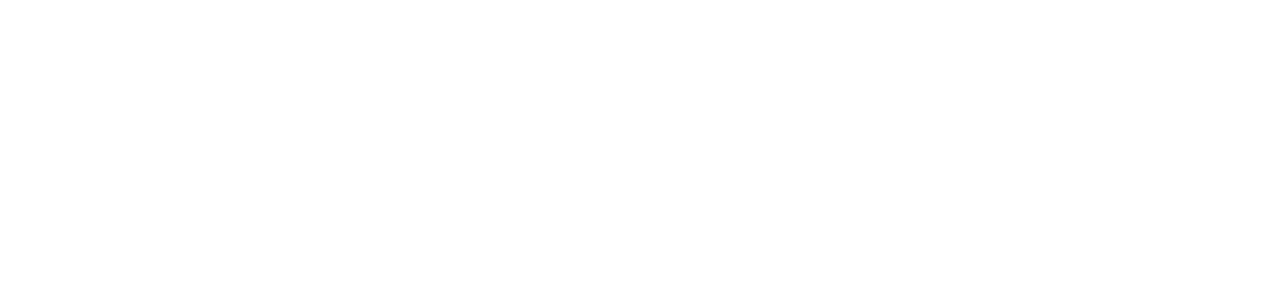
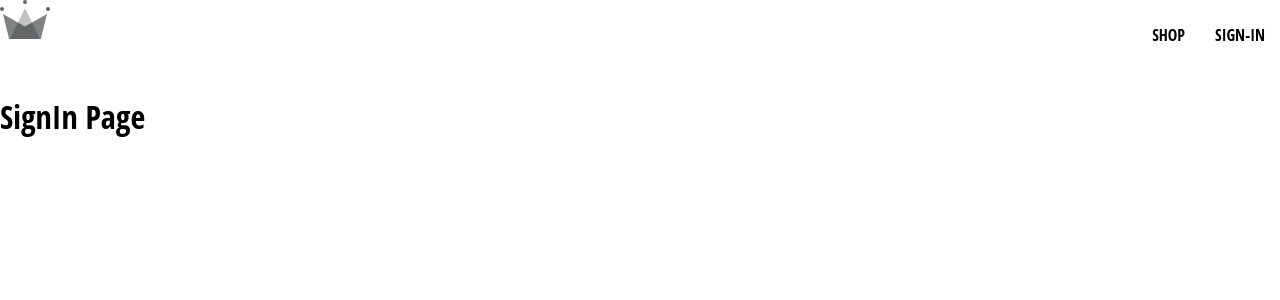
Before and after one commit to azshhh/reactjs-Capstone, a React (Create React App) app: page /sign-in in a window 1280 px wide. Before the commit this address had no page. Shown: the top 300 px of the page. Built offline with nearby package versions, Linux system fonts and the light colour scheme; the HTML template or start-up script is replaced by a standard one.

Commit message:
Firebase Setup

```diff
--- a/package.json
+++ b/package.json
@@ -6,6 +6,7 @@
     "@testing-library/jest-dom": "^5.17.0",
     "@testing-library/react": "^13.4.0",
     "@testing-library/user-event": "^13.5.0",
+    "firebase": "^10.3.1",
     "react": "^18.2.0",
     "react-dom": "^18.2.0",
     "react-router-dom": "^6.16.0",
--- a/src/App.js
+++ b/src/App.js
@@ -1,6 +1,7 @@
 import Home from "./routes/home/home.component";
 import { Routes, Route } from "react-router-dom";
 import Navigation from "./routes/navigation/navigation.component";
+import SignIn from "./routes/sign-in/sign-in.component";
 
 const Shop = () => {
   return <h1>Shop Page</h1>;
@@ -12,6 +13,7 @@
       <Route path="/" element={<Navigation />}>
         <Route index element={<Home />} />
         <Route path="shop" element={<Shop />} />
+        <Route path="sign-in" element={<SignIn />} />
       </Route>
     </Routes>
   );
--- a/src/routes/navigation/navigation.component.jsx
+++ b/src/routes/navigation/navigation.component.jsx
@@ -13,6 +13,9 @@
           <Link className="nav-link" to="/shop">
             Shop
           </Link>
+          <Link className="nav-link" to="/sign-in">
+            Sign-In
+          </Link>
         </div>
       </div>
       <Outlet />
--- /dev/null
+++ b/src/routes/sign-in/sign-in.component.jsx
@@ -0,0 +1,5 @@
+const SignIn = () => {
+  return <h1>SignIn Page</h1>;
+};
+
+export default SignIn;
```
Also changed, not shown: src/utils/firebase/firebase.utils.jsx (added), 1 other file (tests, documents, lock files or other folders).
